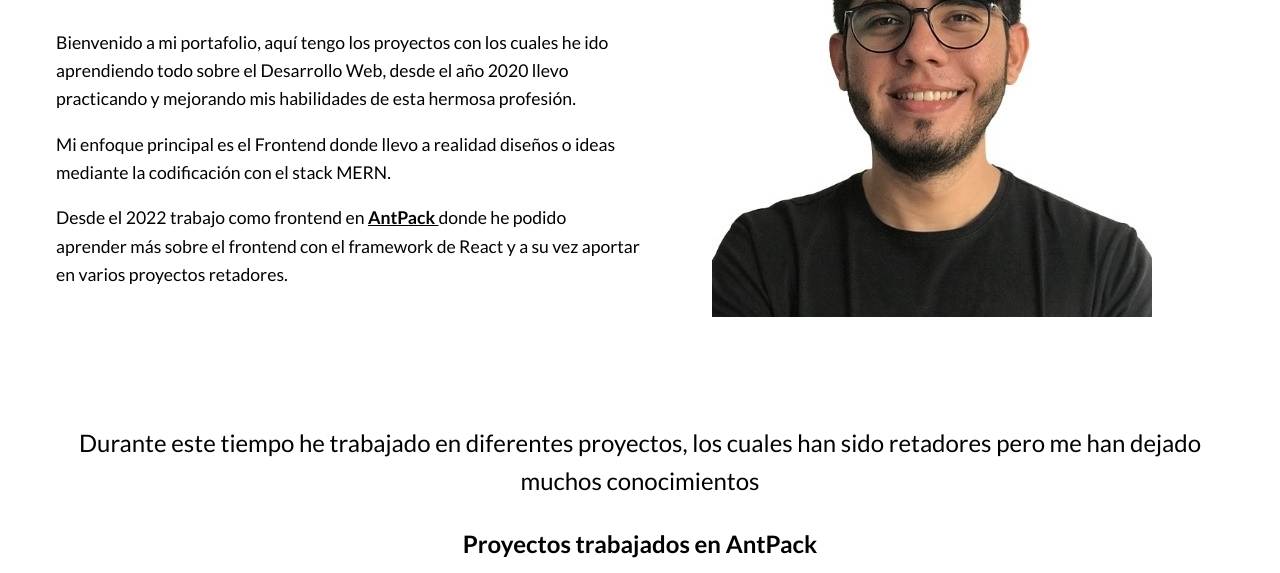
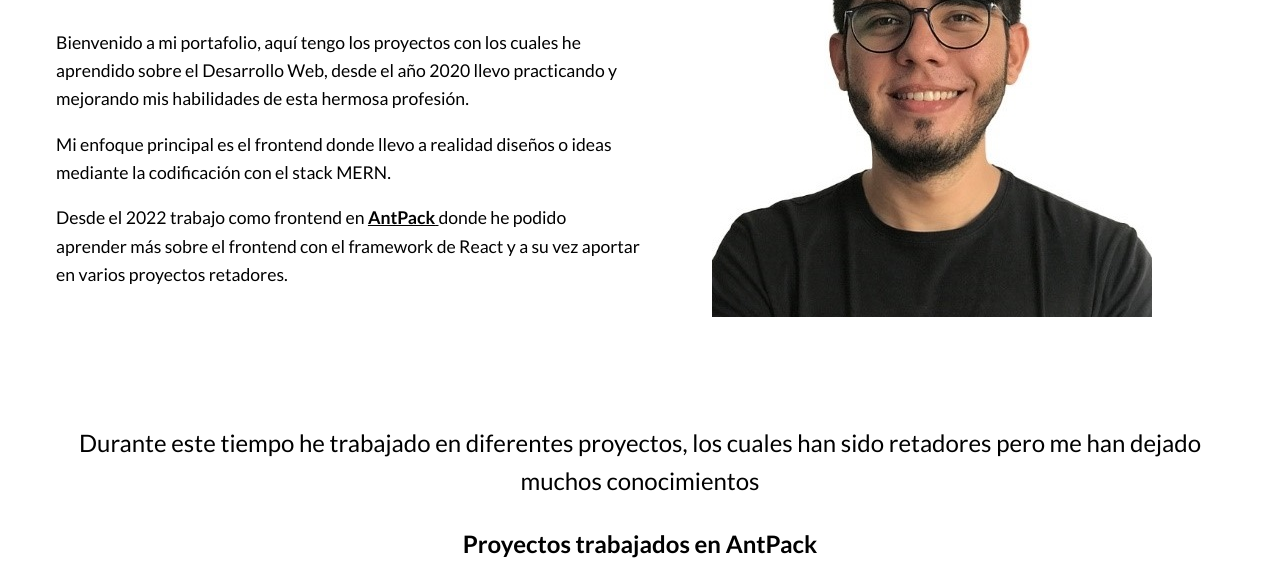
Before and after one commit to poncho29/Portafolio, a plain HTML site: page index.html in a window 1280 px wide. Shown: the part 227-800 px from the top of the page. Drawn offline with Linux system fonts and the light colour scheme.

Commit message:
[FIX] - copies

```diff
--- a/index.html
+++ b/index.html
@@ -44,11 +44,11 @@
         <h5>Desarrollador Frontend</h5>
       </aside>
       <p>
-        Bienvenido a mi portafolio, aquí tengo los proyectos con los cuales he ido aprendiendo todo sobre el Desarrollo
+        Bienvenido a mi portafolio, aquí tengo los proyectos con los cuales he aprendido sobre el Desarrollo
         Web, desde el año 2020 llevo practicando y mejorando mis habilidades de esta hermosa profesión.
       </p>
 
-      <p>Mi enfoque principal es el Frontend donde llevo a realidad diseños o ideas mediante la codificación con el stack MERN.</p>
+      <p>Mi enfoque principal es el frontend donde llevo a realidad diseños o ideas mediante la codificación con el stack MERN.</p>
 
       <p>
         Desde el 2022 trabajo como frontend en
```
